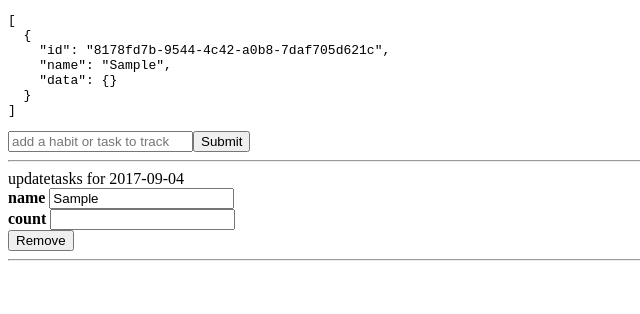
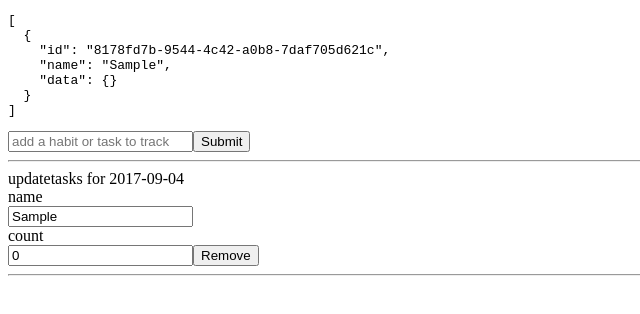
Before and after one commit to tjallen/habit-tracker, a React app: page / in a window 1280 px wide. Both pictures are taken after typing "Sample" into the empty fields and a click on the input 221 px from the left and 51 px from the top of the page. Shown: the top 314 px of the page, without its empty margins (0-640 px from the left). Built offline with nearby package versions, Linux system fonts and the light colour scheme.

Commit message:
Extract UpdateTasks components => UpdateTask > UTInput + UTLabel

```diff
--- /dev/null
+++ b/src/components/UpdateTasks/UpdateTask.js
@@ -0,0 +1,33 @@
+import React from 'react';
+import UpdateTaskLabel from './UpdateTaskLabel';
+import UpdateTaskInput from './UpdateTaskInput';
+
+const UpdateTask = (props) => {
+  const {
+    id,
+    name,
+    count,
+    handleCountChange,
+    handleRemoveClick,
+  } = props;
+  return (
+    <div>
+      <UpdateTaskLabel text='name' />
+      <UpdateTaskInput
+        type="text"
+        value={name}
+      />
+      <UpdateTaskLabel text='count' />
+      <UpdateTaskInput
+        type='number'
+        id={id}
+        value={count}
+        handleCountChange={handleCountChange}
+      />
+      <a onClick={() => handleRemoveClick(id)}   ><button>Remove</button></a>
+      <hr />
+    </div>
+  );
+};
+
+  export default UpdateTask;
--- /dev/null
+++ b/src/components/UpdateTasks/UpdateTaskInput.js
@@ -0,0 +1,19 @@
+import React from 'react';
+
+const UpdateTaskInput = (props) => {
+  const {
+    type,
+    handleCountChange,
+    id
+  } = props;
+  const value = props.value || 0;
+  return (
+  <input
+    type={type}
+    value={value}
+    onChange={(e) => handleCountChange(e, id)}
+  />
+  );
+};
+
+export default UpdateTaskInput;
--- /dev/null
+++ b/src/components/UpdateTasks/UpdateTaskLabel.js
@@ -0,0 +1,9 @@
+import React from 'react';
+
+const UpdateTaskLabel = (props) => (
+  <div>
+    <label>{props.text}</label>&nbsp;
+  </div>
+);
+
+export default UpdateTaskLabel;
--- a/src/components/UpdateTasks.js
+++ b/src/components/UpdateTasks/index.js
@@ -1,4 +1,5 @@
 import React, { Component } from 'react';
+import UpdateTask from './UpdateTask';
 
 export default class UpdateTasks extends Component {
   constructor(props) {
@@ -16,29 +17,22 @@ export default class UpdateTasks extends Component {
   }
   render() {
     const { tasks, date } = this.props;
-    const inputType = 'number'; // TODO make customiseable
     return (
       <div><hr />updatetasks for {date}
         <form onSubmit={this.handleUpdateFormSubmit}>
           {tasks.map((task, index) => {
             const { id, name } = task;
-            const count = task.hasOwnProperty('data') ? task.data[date] : undefined;
+            const count = task.data[date];
             return (
               <div key={id}>
-                <label><b>name</b></label>&nbsp;
-                <input type="text" defaultValue={name} onChange={(e) => this.handleNameInputChange(e, id)}/>
-                <br />
-                <label><b>count</b></label>&nbsp;
-                <input
-                  type={inputType}
-                  defaultValue={count}
-                  onChange={(e) => this.handleCountChange(
-                    e, id
-                  )}
+                <UpdateTask
+                  handleCountChange={this.handleCountChange}
+                  handleRemoveClick={this.handleRemoveClick}
+                  id={id}
+                  key={id}
+                  name={name}
+                  count={count}
                 />
-                <br />
-                <a onClick={() => this.handleRemoveClick(id)}><button>Remove</button></a>
-                <hr />
               </div>
               )
             }
```
